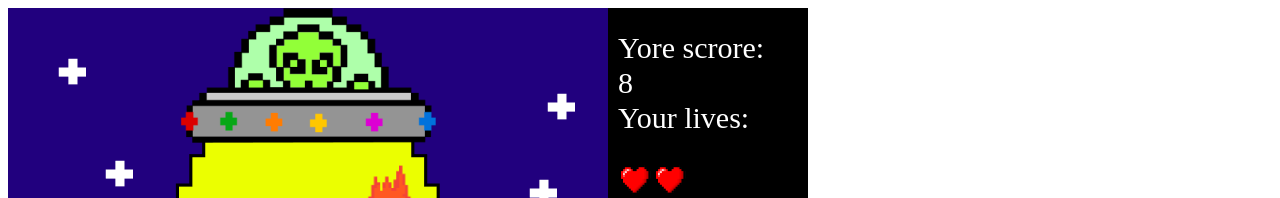
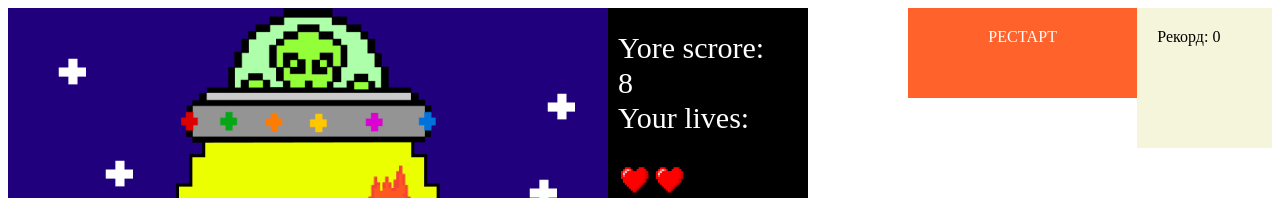
Before and after one commit to daizaloginitsya/game, a plain HTML site: page index.html in a window 1280 px wide. Shown: the top 198 px of the page. Drawn offline with Linux system fonts and the light colour scheme.

Commit message:
version with buttons

```diff
--- a/index.html
+++ b/index.html
@@ -7,8 +7,16 @@
 </head>
 
 <body>
+    <div style="display: flex;">
+
     <canvas id="canvas"></canvas>
     <script src="./script.js" type="application/javascript"></script>
+    <div class="restart" onclick=restart() style="margin-left: 100px; width: 200px; height: 50px; background-color: rgb(255, 99, 43); color: white; text-align: center; padding: 20px;">
+        РЕСТАРТ
+    </div>
+    <div id="record" style="padding: 20px; background-color: beige; color: rgb(0, 0, 0); width: 100px; height: 100px;">Рекорд: 0</div>
+
+</div>
 </body>
 
 </html>
```
